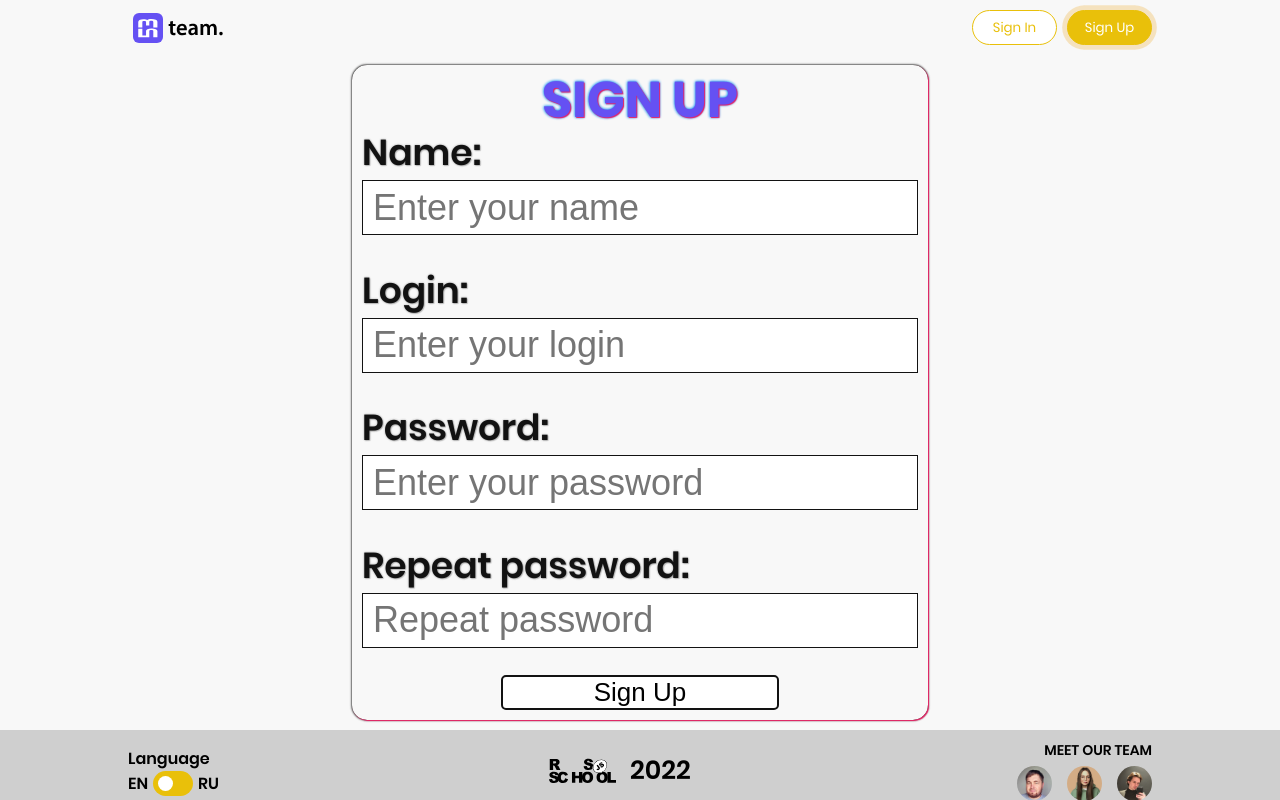
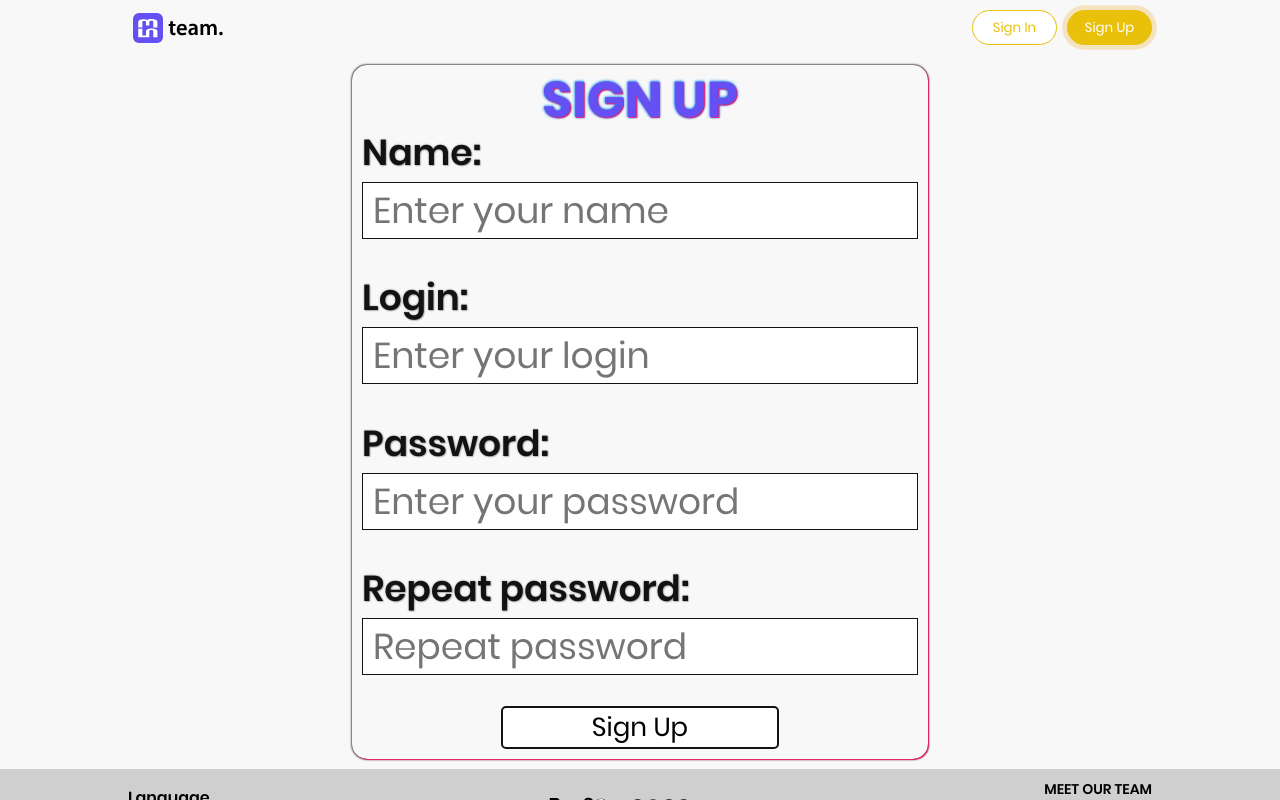
Before and after one commit to jack13only/project-management-app, a React (Create React App) app: page / in a window 1280 px wide. Both pictures are taken after a click on the button "Sign Up". Built offline with nearby package versions, Linux system fonts and the light colour scheme; no server answers.

Commit message:
refactor: fonts (Sat, May 28, 2022  4:35:25 PM)

```diff
--- a/src/pages/signUp/SignUp.scss
+++ b/src/pages/signUp/SignUp.scss
@@ -44,11 +44,12 @@
 .form__nickname,
 .form__password {
   display: grid;
-  grid-template-rows: 1fr 1fr 0.5fr;
+  grid-template-rows: 1fr 1fr 0.55fr;
 }
 
 .signup__password,
 .signup__name {
+  @include poppins;
   width: 100%;
   padding: 0 $base * 2;
   font-size: $fs-xxxl;
@@ -73,6 +74,7 @@
 }
 
 .form__submit {
+  @include poppins;
   background-color: $color-white;
   border: 0.125rem solid $color-dark;
   border-radius: $base;
```
